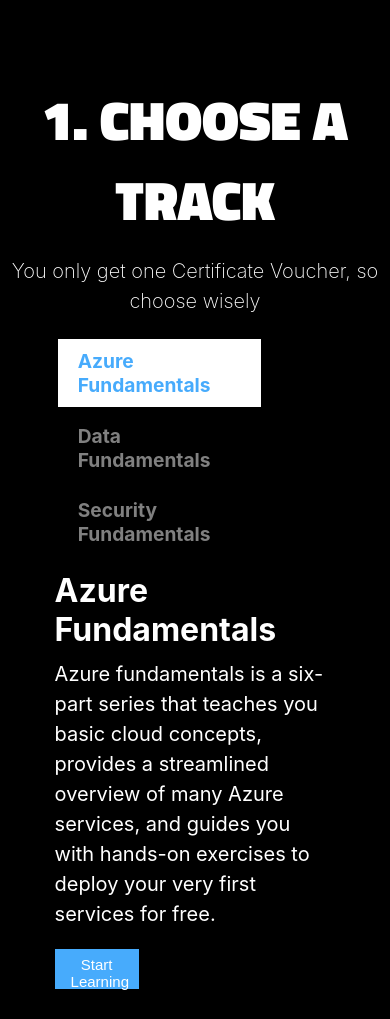
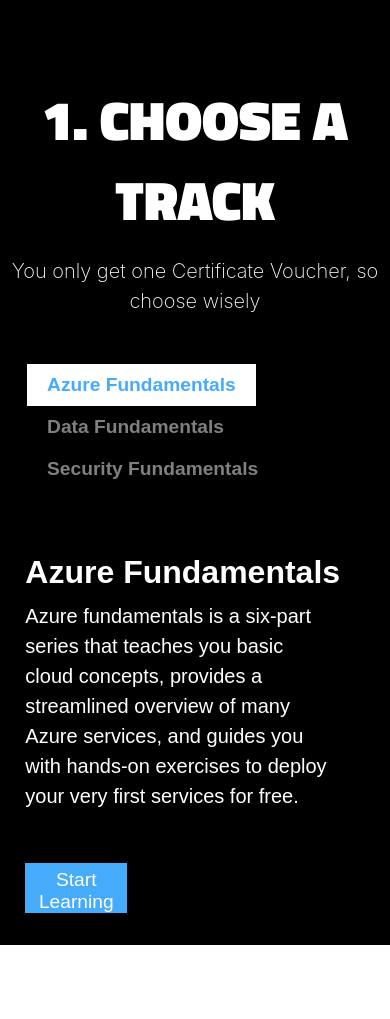
Before and after one commit to girlscript/GS-MScertification, a React (Create React App) app: page /#/track in a window 390 px wide. After the commit the page ends 945 px from the top, so only its background shows below. Built offline with nearby package versions, Linux system fonts and the light colour scheme; a web font is replaced by a local one.

Commit message:
Changes Made

```diff
--- /dev/null
+++ b/src/Track-tab.js
@@ -0,0 +1,17 @@
+function showPanel(panelIndex,colorCode) {
+    var tabButtons=document.querySelectorAll(".tabContainer .buttonContainer button");
+    var tabPanels=document.querySelectorAll(".tabContainer  .tabPanel");
+    tabButtons.forEach(function(node){
+        node.style.backgroundColor="";
+        node.style.color="";
+    });
+    tabButtons[panelIndex].style.backgroundColor="white";
+    tabButtons[panelIndex].style.color="#47ABFC";
+    tabPanels.forEach(function(node){
+        node.style.display="none";
+    });
+    tabPanels[panelIndex].style.display="block";
+    tabPanels[panelIndex].style.backgroundColor=colorCode;
+}
+
+export default showPanel;
--- a/src/Track.css
+++ b/src/Track.css
@@ -1,8 +1,8 @@
-.home{
+.home {
   background-color: black;
   color: #ffffff;
 }
-.home .main-heading-home{
+.home .main-heading-home {
   margin-top: 5rem;
 }
 .wrapper-grid-track {
@@ -29,8 +29,7 @@
   margin: 1rem 0;
 }
 
-
-.buttons  div{
+.buttons div {
   display: flex;
   justify-content: center;
   margin-bottom: 0.5rem;
@@ -45,111 +44,106 @@
   border: none;
   margin: 1rem 0;
 }
-.task{
+.task {
   background-color: black;
   color: white;
 }
-.mytabs {
-  display: flex;
-  flex-wrap: wrap;
-  /* max-width: 800px; */
-  margin: 0px auto;
-  color: white;
-  margin: 6% 10%;
+
+.heading-task {
+  font-size: 80px;
+  padding-top: 5rem;
+  text-align: center;
+  /* line-height: 80px; */
+  font-family: "Titillium Web";
+  text-transform: uppercase;
+  margin: 0rem;
 }
-.mytabs input[type="radio"] {
-  display: none;
+.subheading-task {
+  font-size: 18px;
+  text-align: center;
+  font-weight: 200;
 }
-.mytabs label {
+
+.tabContainer {
+  width: 87%;
+  margin: 3rem auto 0 auto;
+}
+
+.tabContainer .buttonContainer {
+  height: 15%;
+}
+.tabContainer .buttonContainer button {
   padding: 10px 20px;
   background: #000000;
   font-weight: bold;
   font-size: 1.2rem;
   margin: 0 0.5%;
+  color: grey;
+  border: 0;
+}
+.tabPanelFlex {
+  display: flex;
+  justify-content: flex-start;
+  text-align: left;
+  flex-direction: column;
+  margin-top: 4rem;
+}
+.tabContainer .buttonContainer button:hover {
+  background-color: white;
+  color: #47abfc;
+}
+.tabContainer .tabPanel {
+  background-color: black;
+  color: white;
+  text-align: center;
+  box-sizing: border-box;
+  font-family: sans-serif;
+  /* font-size: 22px; */
+  display: none;
 }
 
-.mytabs .tab {
-  width: 100%;
-  padding: 3% 5% 2% 5%;
-  background: rgb(0, 0, 0);
-  order: 1;
-  display: none;
-}
-.mytabs .tab h2 {
-  font-size: 3em;
+.buttons div {
+  display: flex;
+  justify-content: center;
+  margin-bottom: 0.5rem;
 }
 
-.mytabs input[type='radio']:checked + label + .tab {
-  display: block;
-}
-
-.mytabs input[type="radio"]:checked + label {
-  background: #ffffff;
-  color: #47ABFC;
-}
-
-.mytabs label:hover{
-  background-color: #ffffff;
-  color: #47ABFC;
-}
-
-.tsk-btn{
-  padding: 0.4rem 1rem;
-  background-color: #47ABFC;
+.tsk-btn {
+  padding: 0.4rem 0rem;
+  background-color: #47abfc;
   width: 30%;
-  height: 40px;
-  font-size: 15px;
+  height: 50px;
+  font-size: 1.2rem;
   border: none;
   vertical-align: middle;
+  margin-top: 2rem;
 }
-.tsk-btn a{
+.tsk-btn a {
   color: black;
   text-decoration: none;
   color: white;
 }
-.label{
-  font-size: 1.2rem;
-  color: grey;
-}
 
-p{
+p {
   font-size: 20px;
   line-height: 30px;
 }
 
-.heading-task{
-  font-size: 80px;
-  padding-top: 5rem;
-  text-align: center;
-  /* line-height: 80px; */
-  font-family: 'Titillium Web';
-  text-transform: uppercase;
-  margin: 0rem;
-}
-.subheading-task{
-  font-size: 18px;
-  text-align: center;
-  font-weight: 200;
-}
-.p-task{
+.p-task {
   display: block;
   margin-block-start: 0.5em;
   margin-block-end: 1em;
   margin-inline-start: 0px;
   margin-inline-end: 0px;
-}
-#Azure{
-  margin-left: 5%;
+  width: 90%;
 }
 
-@media screen and (max-width: 567px) {
-  #Security{
-      margin: 0% 29% 2% 6%;
-  }
-  #Azure{
-      margin: 0% 29% 2% 6%;
-  }
-  #Data{
-      margin: 0% 29% 2% 6%;
+.dumm {
+  width: 100%;
+}
+
+@media screen and (max-width:1000px) {
+  .dumm{
+    padding-bottom: 2rem;
   }
 }
--- a/src/Track.js
+++ b/src/Track.js
@@ -1,11 +1,14 @@
-import React from 'react';
-import "./Track.css"
-import "./index.css"
+import React, { useEffect } from "react";
+import "./Track.css";
+import "./index.css";
+import showPanel from "./Track-tab";
+
 
 function Track() {
+  useEffect(()=>{showPanel(0, 'black')},[]);
   return (
-    <div className='home track' id="track-container">
-    <div className='side'>
+    <div className="home track" id="track-container">
+      <div className="side">
         <div className="lines">
           <div className="line1"></div>
           <div className="dot"></div>
@@ -13,88 +16,98 @@
         </div>
       </div>
 
-      <div className='dumm'>
-        <h1 className='main-heading-home'>1. Choose a track</h1>
-        <p className='subheading-home'>You only get one Certificate Voucher, so choose wisely</p>
+      <div className="dumm">
+        <h1 className="main-heading-home">1. Choose a track</h1>
+        <p className="subheading-home">
+          You only get one Certificate Voucher, so choose wisely
+        </p>
 
-        <div class="mytabs">
-          <input type="radio" id="tabAzure" name="mytabs" checked="checked" />
-          <label class="label" for="tabAzure" id="Azure">Azure Fundamentals</label>
-          <div class="tab">
-            <h1 className='sub-heading-track'>Azure Fundamentals</h1>
-            <p class="p-task">
-              Azure fundamentals is a six-part series that teaches you basic cloud
-              concepts, provides a streamlined overview of many Azure services,
-              and guides you with hands-on exercises to deploy your very first
-              services for free.<br />
+        <div className="tabContainer">
+          <div className="buttonContainer">
+            <button onClick={()=>showPanel(0,'black')}>Azure Fundamentals</button>
+            <button onClick={()=>showPanel(1,'black')}>Data Fundamentals</button>
+            <button onClick={()=>showPanel(2,'black')}>Security Fundamentals</button>
+          </div>
+          <div className="tabPanel">
+            <div className="tabPanelFlex">
+              <h1 className="sub-heading-track">Azure Fundamentals</h1>
+              <p className="p-task">
+                Azure fundamentals is a six-part series that teaches you basic
+                cloud concepts, provides a streamlined overview of many Azure
+                services, and guides you with hands-on exercises to deploy your
+                very first services for free.
+                <br />
               </p>
-            <button class="tsk-btn">
+              <button className="tsk-btn">
                 <a
                   href="https://docs.microsoft.com/learn/challenges?id=4ca8ff9c-0b3b-448d-83d9-073b8f8e9ea4"
                   target=" "
                 >
-                Start Learning</a
-              >
+                  Start Learning
+                </a>
               </button>
             </div>
-
-        <input type="radio" id="tabData" name="mytabs" />
-        <label class="label" for="tabData" id="Data">Data Fundamentals</label>
-        <div class="tab">
-          <h1 className='sub-heading-track'>Data Fundamentals</h1>
-          <p class="p-task">
-            Learn the fundamentals of database concepts in a cloud environment,
-            get basic skilling in cloud data services, and build your
-            foundational knowledge of cloud data services within Microsoft
-            Azure. You will identify and describe core data concepts such as
-            relational, non-relational, big data, and analytics.<br />
+          </div>
+          <div className="tabPanel">
+            <div className="tabPanelFlex">
+              <h1 className="sub-heading-track">Data Fundamentals</h1>
+              <p className="p-task">
+                Learn the fundamentals of database concepts in a cloud
+                environment, get basic skilling in cloud data services, and
+                build your foundational knowledge of cloud data services within
+                Microsoft Azure. You will identify and describe core data
+                concepts such as relational, non-relational, big data, and
+                analytics.
+                <br />
               </p>
-          <button class="tsk-btn">
+              <button className="tsk-btn">
                 <a
                   href="https://docs.microsoft.com/learn/challenges?id=0159a23d-a8a7-4fdc-8cd5-9401c8ae610e"
                   target=" "
                 >
-              Start Learning</a
-            >
+                  Start Learning
+                </a>
               </button>
             </div>
-
-        <input type="radio" id="tabSecurity" name="mytabs" />
-        <label class="label" for="tabSecurity" id="Security">Security Fundamentals</label>
-        <div class="tab">
-          <h1 className='sub-heading-track'>Security Fundamentals</h1>
-          <p class="p-task">
-            Learn about core concepts, principles, and methodologies that are
-            foundational to security, compliance, and identity solutions,
-            including Zero-Trust, shared responsibility, the role of identity
-            providers, and more.<br /><br />
+          </div>
+          <div className="tabPanel">
+            <div className="tabPanelFlex">
+              <h1 className="sub-heading-track">Security Fundamentals</h1>
+              <p className="p-task">
+                Learn about core concepts, principles, and methodologies that
+                are foundational to security, compliance, and identity
+                solutions, including Zero-Trust, shared responsibility, the role
+                of identity providers, and more.
+                <br />
+                <br />
               </p>
 
-          <button class="tsk-btn">
+              <button className="tsk-btn">
                 <a
                   href="https://docs.microsoft.com/learn/challenges?id=5b299298-0485-4262-ab12-5b9a04d62487"
                   target=" "
                 >
-              Start Learning</a
-            >
+                  Start Learning
+                </a>
               </button>
             </div>
           </div>
+        </div>
 
-      {/* <div class="wrapper-grid-track">
-        <div class="container-grid-track">
-          <div class="box">
-            <h3 class="grid-heading-track">
+        {/* <div className="wrapper-grid-track">
+        <div className="container-grid-track">
+          <div className="box">
+            <h3 className="grid-heading-track">
               Azure<br />Fundamentals
             </h3>
-            <p class="grid-para-track">
+            <p className="grid-para-track">
               Azure fundamentals is a six-part series that teaches you basic cloud concepts, provides a
               streamlined overview of many Azure services, and guides you with hands-on exercises to deploy your
               very first services for free.<br /><br /><br />
             </p>
-            <div class="buttons">
+            <div className="buttons">
               <div>
-                <button class="blue-button-track"> <a href="https://docs.microsoft.com/learn/challenges?id=4ca8ff9c-0b3b-448d-83d9-073b8f8e9ea4" target=" "> Start Learning</a>
+                <button className="blue-button-track"> <a href="https://docs.microsoft.com/learn/challenges?id=4ca8ff9c-0b3b-448d-83d9-073b8f8e9ea4" target=" "> Start Learning</a>
                 </button>
               </div>
 
@@ -103,17 +116,17 @@
 
           </div>
         </div>
-        <div class="container-grid-track">
-          <div class="box">
-            <h3 class="grid-heading-track">
+        <div className="container-grid-track">
+          <div className="box">
+            <h3 className="grid-heading-track">
               Data<br /> Fundamentals
             </h3>
-            <p class="grid-para-track">
+            <p className="grid-para-track">
               Learn the fundamentals of database concepts in a cloud environment, get basic skilling in cloud data services, and build your foundational knowledge of cloud data services within Microsoft Azure. You will identify and describe core data concepts such as relational, non-relational, big data, and analytics.
             </p>
-            <div class="buttons">
+            <div className="buttons">
               <div>
-                <button class="blue-button-track"> <a href="https://docs.microsoft.com/en-us/learn/challenges?id=0159a23d-a8a7-4fdc-8cd5-9401c8ae610e" target=" "> Start Learning</a>
+                <button className="blue-button-track"> <a href="https://docs.microsoft.com/en-us/learn/challenges?id=0159a23d-a8a7-4fdc-8cd5-9401c8ae610e" target=" "> Start Learning</a>
                 </button>
               </div>
 
@@ -121,17 +134,17 @@
             </div>
 
           </div>
-        </div><div class="container-grid-track">
-          <div class="box">
-            <h3 class="grid-heading-track">
+        </div><div className="container-grid-track">
+          <div className="box">
+            <h3 className="grid-heading-track">
               Security<br /> Fundamentals
             </h3>
-            <p class="grid-para-track">
+            <p className="grid-para-track">
               Learn about core concepts, principles, and methodologies that are foundational to security, compliance, and identity solutions, including Zero-Trust, shared responsibility, the role of identity providers, and more.<br /><br /><br />
             </p>
-            <div class="buttons">
+            <div className="buttons">
               <div>
-                <button class="blue-button-track"> <a href="https://docs.microsoft.com/learn/challenges?id=5b299298-0485-4262-ab12-5b9a04d62487" target=" "> Start Learning</a>
+                <button className="blue-button-track"> <a href="https://docs.microsoft.com/learn/challenges?id=5b299298-0485-4262-ab12-5b9a04d62487" target=" "> Start Learning</a>
                 </button>
               </div>
 
@@ -140,10 +153,8 @@
           </div>
         </div>
       </div> */}
-
       </div>
-
     </div>
-  )
+  );
 }
 export default Track;
```
Lines whose indentation alone changed are shown as unchanged.
